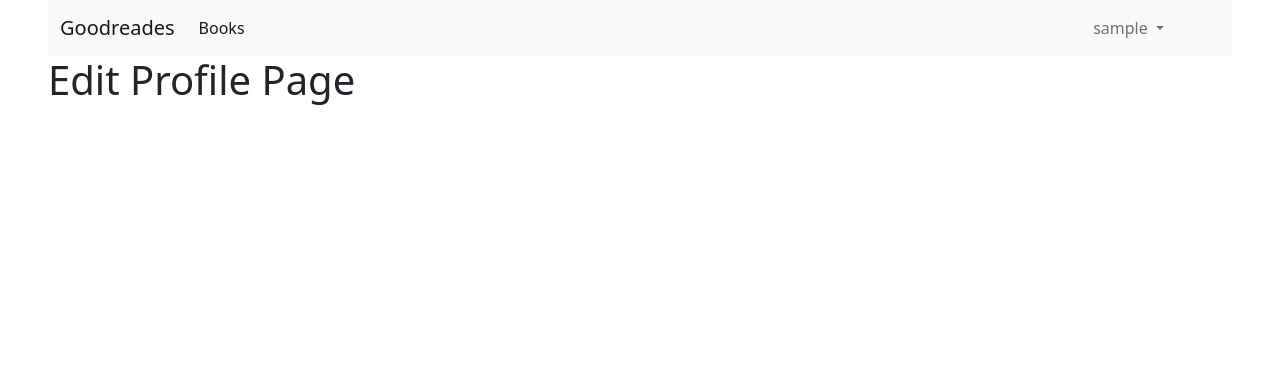
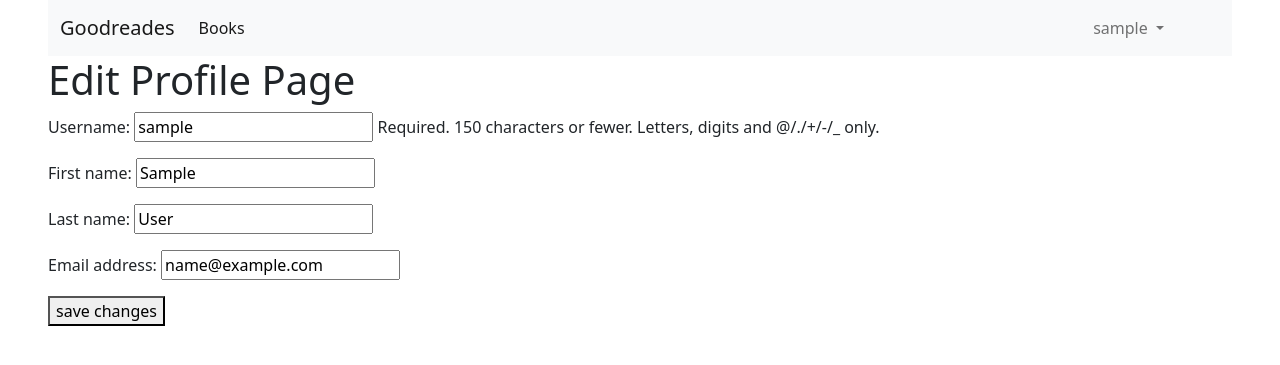
Before and after one commit to BozorboyevSamandar/goodreds.com, a Django app: page /users/profile/edit/ in a window 1280 px wide. Shown: the top 365 px of the page. Run offline with Django 4.2, Linux system fonts and the light colour scheme; the visitor is signed in with stand-in values (Sample User, id 1).

Commit message:
add profile page and testcase

```diff
--- a/users/forms.py
+++ b/users/forms.py
@@ -14,10 +14,11 @@ class UserCreateForm(forms.ModelForm):
 
         return user
 
+class UserUpdateForm(forms.ModelForm):
+    class Meta:
+        model = User
+        fields = ('username', 'first_name', 'last_name', 'email')
 
-class UserLoginForm(forms.Form):
-    username = forms.CharField(max_length=150)
-    password = forms.CharField(max_length=120)
 
 
 
--- a/users/templates/users/profile.html
+++ b/users/templates/users/profile.html
@@ -3,6 +3,7 @@
 
 {% block content %}
 <h1>Profile Page</h1>
+<a href="{% url 'users:profile-edit' %}">edit profile</a>
 <p>Username: {{ user.username }}</p>
 <p>First name: {{ user.first_name }}</p>
 <p>Last name : {{ user.last_name }}</p>
--- a/users/templates/users/profile_edit.html
+++ b/users/templates/users/profile_edit.html
@@ -6,5 +6,10 @@
 {% block content%}
 
 <h1>Edit Profile Page</h1>
+<form method="post">
+    {% csrf_token %}
+    {{ form.as_p }}
+    <button type="submit">save changes</button>
+</form>
 
 {% endblock %}
--- a/users/views.py
+++ b/users/views.py
@@ -4,7 +4,7 @@ from django.contrib.auth.forms import AuthenticationForm
 from django.contrib.auth.mixins import LoginRequiredMixin
 from django.shortcuts import render, redirect
 from django.views import View
-from users.forms import UserCreateForm
+from users.forms import UserCreateForm, UserUpdateForm
 
 
 # Create your views here.
@@ -65,4 +65,16 @@ class LogoutView(LoginRequiredMixin, View):
 
 class ProfileUpdateView(LoginRequiredMixin, View):
     def get(self, request):
-        return render(request, "users/profile_edit.html")
+        user_update_form = UserUpdateForm(instance=request.user)
+        return render(request, "users/profile_edit.html", {"form": user_update_form})
+
+    def post(self, request):
+        user_update_form = UserUpdateForm(instance=request.user, data=request.POST)
+
+        if user_update_form.is_valid():
+            user_update_form.save()
+            messages.success(request, "You have successfully updated you profile.")
+
+            return redirect("users:profile")
+
+        return render(request, "users/profile_edit.html", {"form": user_update_form})
```
Also changed, not shown: users/tests.py (+29 -0 lines).
